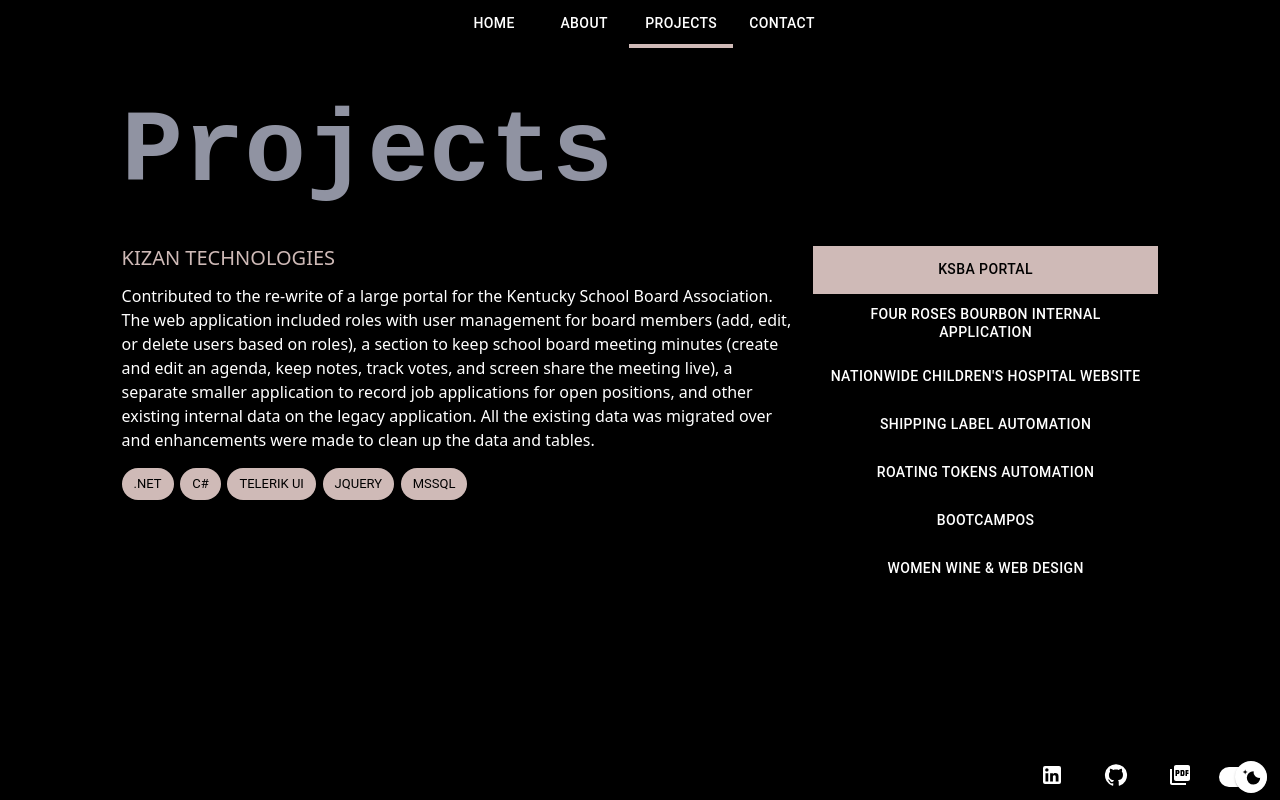
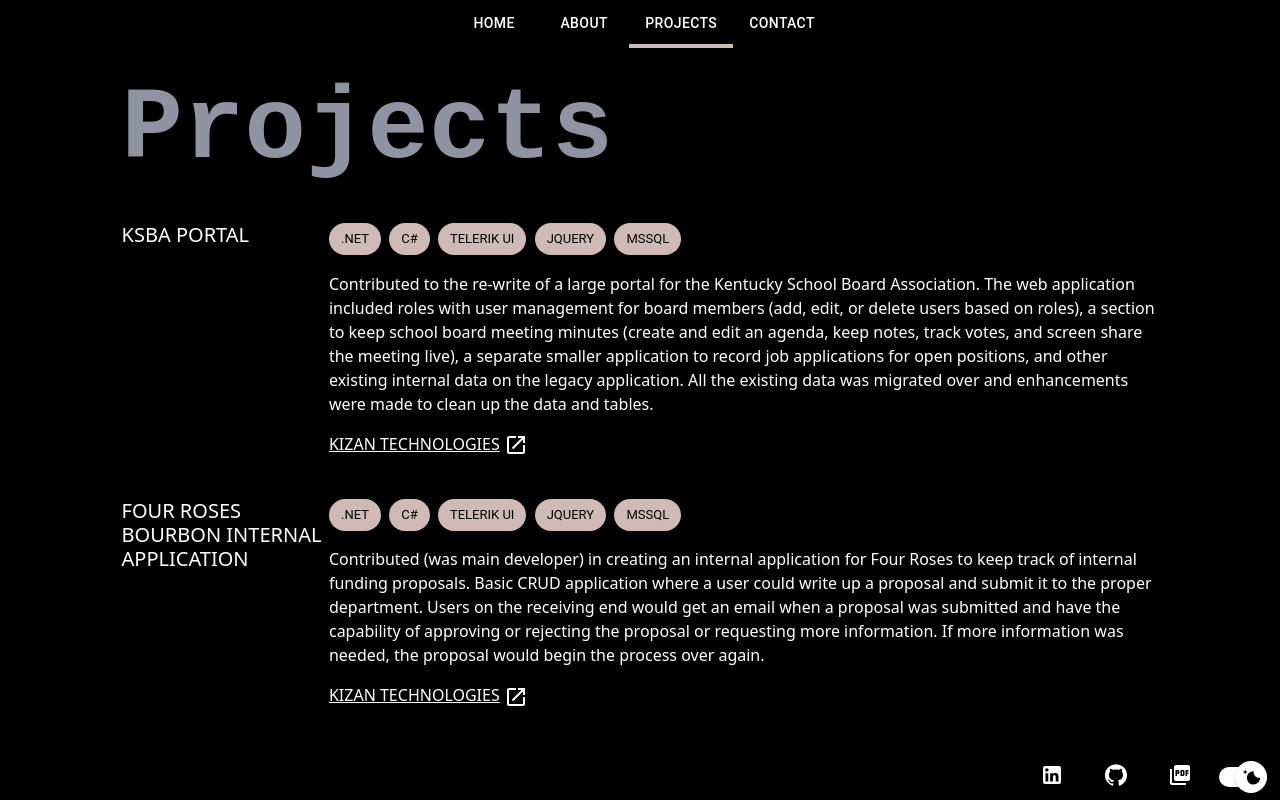
Before and after one commit to laurenmilesdev/portfolio, a Next.js app: page / in a window 1280 px wide. Both pictures are taken after a click on the tab "PROJECTS". Shown: the top 800 px of the page. Built offline with nearby package versions, Linux system fonts and the light colour scheme; a web font is replaced by a local one.

Commit message:
Update projects page (#45)
* Removed Project component

* Updated Projects component

* Updated padding

* Updated responsiveness

* Updated tests

* Removed unnecessary code

```diff
--- a/src/components/layout/Layout.module.css
+++ b/src/components/layout/Layout.module.css
@@ -1,7 +1,7 @@
 .container {
   display: flex;
   flex-direction: column;
-  padding-top: 8%;
+  padding-top: 6%;
   padding-left: 5%;
   padding-right: 5%;
   color: var(--font-color);
--- a/src/components/projects/Project.module.css
+++ /dev/null
@@ -1,17 +0,0 @@
-.content {
-  padding-right: 3%;
-}
-
-.company-links {
-  margin-bottom: 2%;
-}
-
-.company-link {
-  color: var(--secondary);
-  text-decoration: none;
-  margin-bottom: 5%;
-}
-
-.company-link:hover {
-  text-decoration: underline;
-}
--- a/src/components/projects/Project.tsx
+++ /dev/null
@@ -1,47 +0,0 @@
-import Fade from '@mui/material/Fade';
-import TabPanel from '../tabs/TabPanel';
-import Technologies from '../technologies/Technologies';
-import ProjectType from '@/types/projects/project';
-
-import styles from './Project.module.css';
-
-type Props = {
-  projects: ProjectType[];
-  value: number;
-};
-
-const content = (project: ProjectType, index: number): JSX.Element => (
-  <div className={`${styles.content} col-md-12`}>
-    <div className={`${styles['company-links']} col-md-12`}>
-      <a
-        className={styles['company-link']}
-        href={project.companyUrl ?? ''}
-        target="_blank"
-        id={`company-${index}`}
-        aria-label={`Link to ${project.company} website`}
-      >
-        <h5>{project.company.toUpperCase()}</h5>
-      </a>
-    </div>
-
-    <div className="col-md-12" id={`project-description-${index}`}>
-      <p>{project.description}</p>
-    </div>
-
-    <div className="col-md-12">
-      {project.technologies && <Technologies technologies={project.technologies} />}
-    </div>
-  </div>
-);
-
-export default function Project(props: Props): JSX.Element {
-  return (
-    <div className="col-md-12">
-      {props.projects.map((project: ProjectType, index: number) => (
-        <TabPanel value={props.value} index={index} key={index}>
-          <Fade in={true}>{content(project, index)}</Fade>
-        </TabPanel>
-      ))}
-    </div>
-  );
-}
--- a/src/components/projects/Projects.module.css
+++ b/src/components/projects/Projects.module.css
@@ -1,8 +1,34 @@
-.tab {
-  color: var(--font-color) !important;
+.container {
+  display: flex;
+  flex-direction: row;
+  margin-bottom: 4%;
 }
 
-.tab:hover {
-  color: var(--font-color-opp) !important;
-  background-color: var(--secondary);
+.title {
+  width: 20%;
 }
+
+.description {
+  width: 80%;
+}
+
+.icon {
+  font-size: 1.1em;
+  margin-left: 0.5%;
+}
+
+@media screen and (max-width: 900px) {
+  .title {
+    width: 100%;
+  }
+
+  .description {
+    width: 100%;
+  }
+
+  .container {
+    display: flex;
+    flex-direction: column;
+    margin-bottom: 4%;
+  }
+}
--- a/src/components/projects/Projects.tsx
+++ b/src/components/projects/Projects.tsx
@@ -1,45 +1,48 @@
-import { Tab, Tabs } from '@mui/material';
-import { a11yProps } from '../../helpers/helpers';
-import Project from './Project';
-import ProjectType from '@/types/projects/project';
+import OpenInNewIcon from '@mui/icons-material/OpenInNew';
+import Technologies from '../technologies/Technologies';
+import ProjectType from '../../types/projects/project';
 
 import styles from './Projects.module.css';
 
 type Props = {
   projects: ProjectType[];
-  handleChange: (event: React.SyntheticEvent, newValue: number) => void;
-  value: number;
 };
+
+const content = (project: ProjectType, index: number): JSX.Element => (
+  <div className={`${styles.container} col-md-12`}>
+    <div className={styles.title} id={`project-${index}-title`}>
+      <h5>{project.title.toUpperCase()}</h5>
+    </div>
+
+    <div className={styles.description}>
+      <div className="col-md-12" id={`project-${index}-technologies`}>
+        {project.technologies && <Technologies technologies={project.technologies} />}
+      </div>
+
+      <div className="col-md-12" id={`project-${index}-description`}>
+        <p>{project.description}</p>
+      </div>
+
+      <div className="col-md-12" id={`project-${index}-company`}>
+        <a
+          href={project.companyUrl ?? ''}
+          target="_blank"
+          id={`company-${index}`}
+          aria-label={`Link to ${project.company} website`}
+        >
+          {project.company.toUpperCase()}
+          {<OpenInNewIcon className={styles.icon} />}
+        </a>
+      </div>
+    </div>
+  </div>
+);
 
 export default function Projects(props: Props): JSX.Element {
   return (
-    <div className="col-md-12 d-flex">
-      <div className="col-md-8">
-        <Project projects={props.projects} value={props.value} />
-      </div>
-
-      <div className="col-md-4">
-        {props.projects && (
-          <Tabs
-            value={props.value}
-            onChange={props.handleChange}
-            aria-label="project tabs"
-            orientation="vertical"
-            className="projects-tabs"
-            data-testid="projects-tabs"
-          >
-            {props.projects.map(({ title }, index: number) => (
-              <Tab
-                label={title}
-                key={index}
-                {...a11yProps(index)}
-                className={`${styles.tab} projects-tab`}
-                data-testid={title}
-              />
-            ))}
-          </Tabs>
-        )}
-      </div>
-    </div>
+    <>
+      {props.projects &&
+        props.projects.map((project: ProjectType, index: number) => content(project, index))}
+    </>
   );
 }
--- a/src/pages/_app.tsx
+++ b/src/pages/_app.tsx
@@ -17,19 +17,12 @@ import TabType from '../types/component-helpers/tab';
 import ThemeConstants from '../constants/theme';
 
 export default function App({ Component, pageProps }: AppProps) {
-  const [projectValue, setProjectValue] = useState<number>(0);
   const [pageValue, setPageValue] = useState<number>(0);
   const [useDarkTheme, setUseDarkTheme] = useState<boolean>(true);
 
   const introductionComponent = () => <Introduction subtitle={Data.home.subtitle} />;
   const aboutComponent = () => <About description={Data.about.description} />;
-  const projectsComponent = () => (
-    <Projects
-      projects={Data.projects.projects}
-      handleChange={handleProjectChange}
-      value={projectValue}
-    />
-  );
+  const projectsComponent = () => <Projects projects={Data.projects.projects} />;
   const contactComponent = () => (
     <Contact description={Data.contact.description} contacts={Data.contact.contacts} />
   );
@@ -46,10 +39,6 @@ export default function App({ Component, pageProps }: AppProps) {
       <Layout component={contactComponent()} title={Data.contact.title} />
     ),
   ];
-
-  function handleProjectChange(event: React.SyntheticEvent, newValue: number) {
-    setProjectValue(newValue);
-  }
 
   function handlePageChange(event: React.SyntheticEvent, newValue: number) {
     setPageValue(newValue);
```
Also changed, not shown: 2 other files (tests, documents, lock files or other folders).
